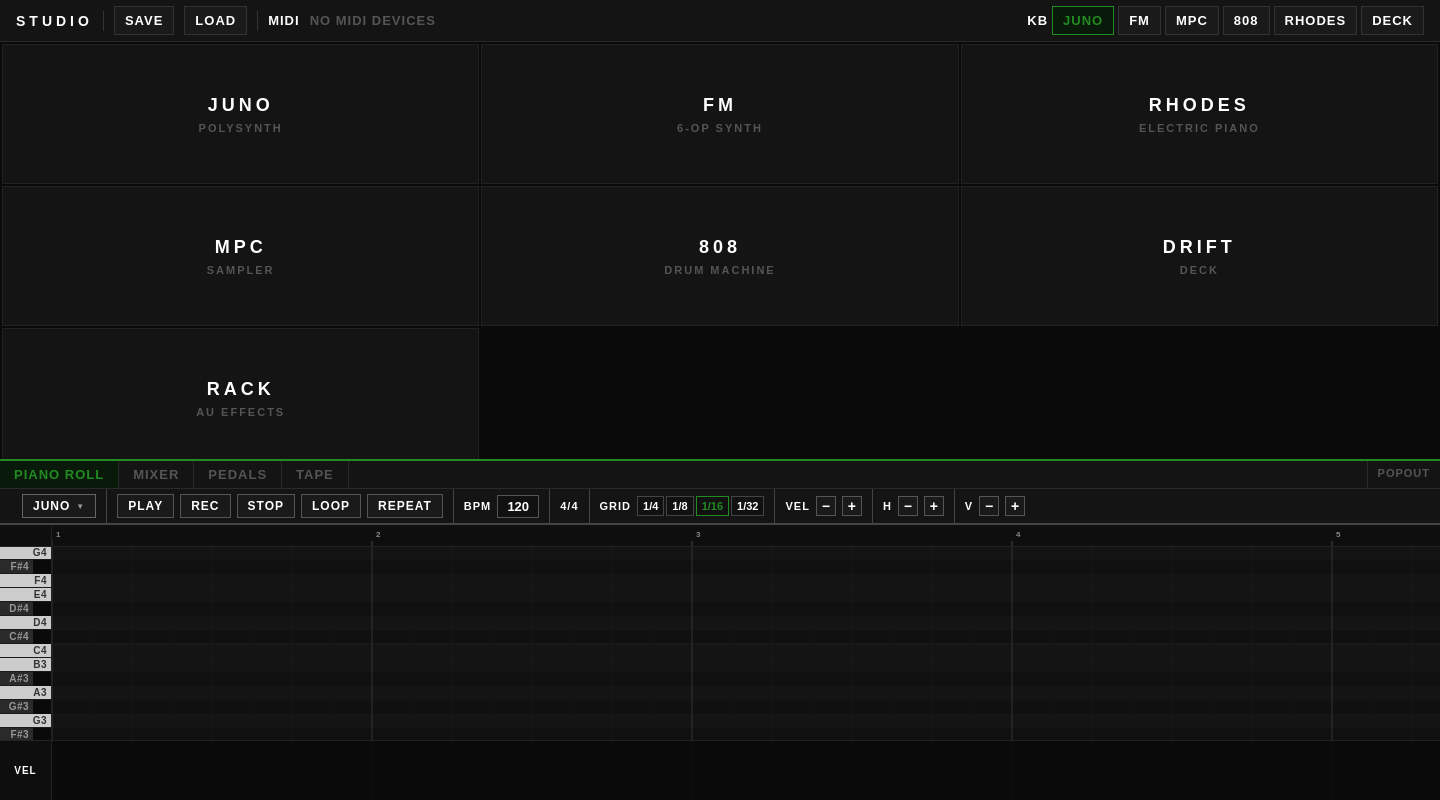
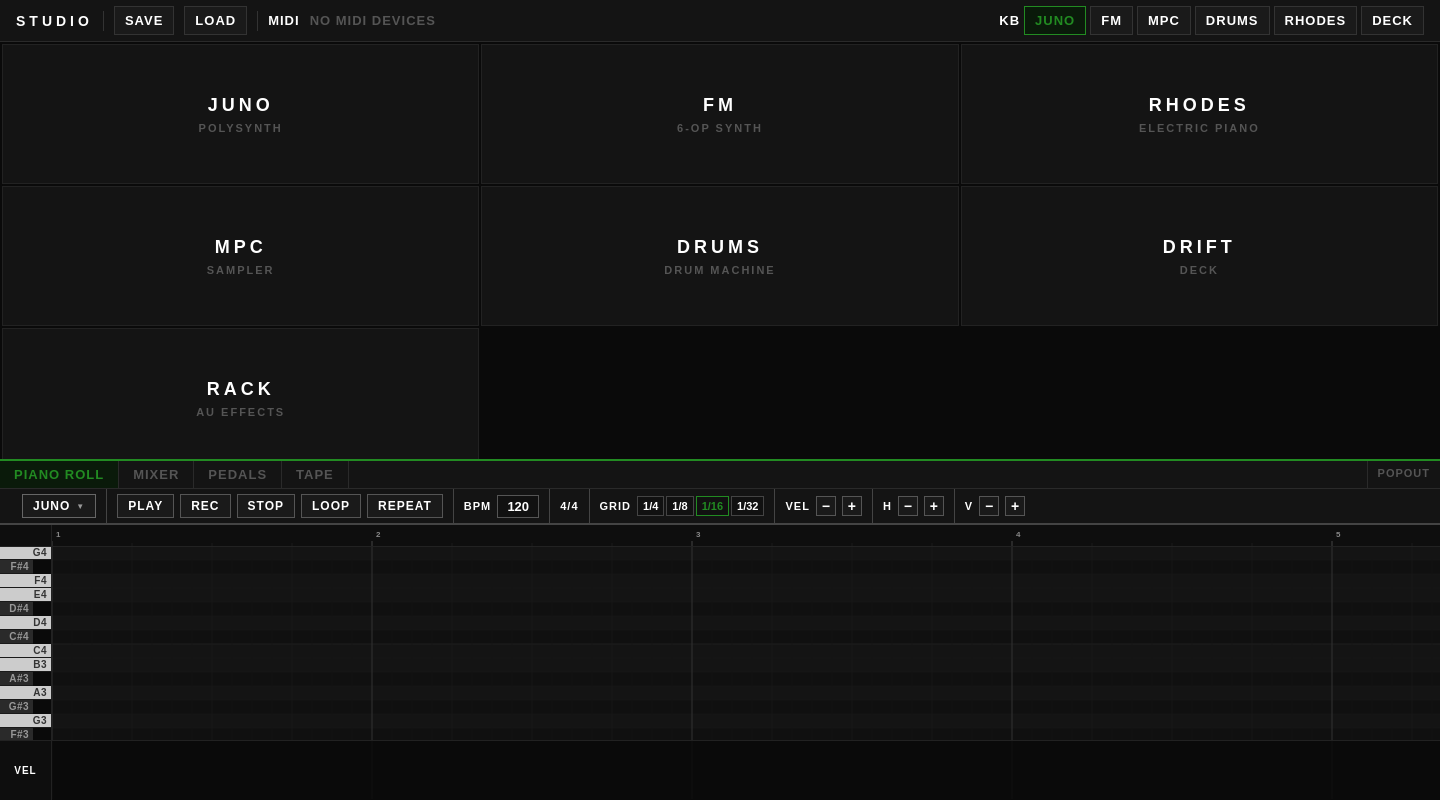
Before and after one commit to yuribeats/studio, an Electron app: page index.html in a window 1440 px wide. Drawn offline with Linux system fonts and the light colour scheme.

Commit message:
Rename 808 to DRUMS across all UI labels

```diff
--- a/index.html
+++ b/index.html
@@ -126,7 +126,7 @@
             <div class="kb-btn active" data-target="juno">JUNO</div>
             <div class="kb-btn" data-target="fm">FM</div>
             <div class="kb-btn" data-target="mpc">MPC</div>
-            <div class="kb-btn" data-target="cr78">808</div>
+            <div class="kb-btn" data-target="cr78">DRUMS</div>
             <div class="kb-btn" data-target="rhodes">RHODES</div>
             <div class="kb-btn" data-target="deck">DECK</div>
         </div>
@@ -162,7 +162,7 @@
                     <span class="panel-tile-sub">SAMPLER</span>
                 </div>
                 <div class="panel-tile" data-open="cr78">
-                    <span class="panel-tile-name">808</span>
+                    <span class="panel-tile-name">DRUMS</span>
                     <span class="panel-tile-sub">DRUM MACHINE</span>
                 </div>
                 <div class="panel-tile" data-open="deck">
@@ -208,7 +208,7 @@
     juno:  { label: 'JUNO',       file: 'kr106.html',      windowName: 'junowin' },
     fm:    { label: 'FM',         file: 'fm.html',         windowName: 'fmwin' },
     mpc:   { label: 'MPC',        file: 'mpc.html',        windowName: 'mpc4000' },
-    cr78:  { label: '808',        file: '808.html',        windowName: 'cr78win' },
+    cr78:  { label: 'DRUMS',      file: '808.html',        windowName: 'cr78win' },
     rhodes:{ label: 'RHODES',     file: 'rhodes.html',     windowName: 'rhodeswin' },
     deck:  { label: 'DECK',       file: 'deck.html',       windowName: 'deckwin' },
     rack:  { label: 'RACK',       file: 'rack.html',       windowName: 'rackwin' },
@@ -452,7 +452,7 @@
     {value: 'juno', label: 'JUNO'},
     {value: 'fm', label: 'FM'},
     {value: 'mpc', label: 'MPC'},
-    {value: 'cr78', label: '808'},
+    {value: 'cr78', label: 'DRUMS'},
     {value: 'rhodes', label: 'RHODES'},
     {value: 'deck', label: 'DECK'},
     {value: 'all', label: 'ALL'},
--- a/pianoroll.html
+++ b/pianoroll.html
@@ -487,7 +487,7 @@
     // ==================== CONSTANTS ====================
     const BASE_CHANNELS = ['juno', 'fm', 'mpc', 'rhodes', 'deck'];
     const CHANNELS = ['juno', 'fm', 'mpc', '808', 'rhodes', 'deck'];
-    const CHANNEL_LABELS = { juno: 'JUNO', fm: 'FM', mpc: 'MPC', '808': '808', rhodes: 'RHODES', deck: 'DRIFT' };
+    const CHANNEL_LABELS = { juno: 'JUNO', fm: 'FM', mpc: 'MPC', '808': 'DRUMS', rhodes: 'RHODES', deck: 'DRIFT' };
     const NOTE_NAMES = ['C','C#','D','D#','E','F','F#','G','G#','A','A#','B'];
     const BLACK_KEYS = [1,3,6,8,10]; // semitone indices that are black keys
     const BEATS_PER_BAR = 4;
```
Also changed, not shown: mixer.html (+1 -1 lines), pedals.html (+1 -1 lines), rack.html (+1 -1 lines).
